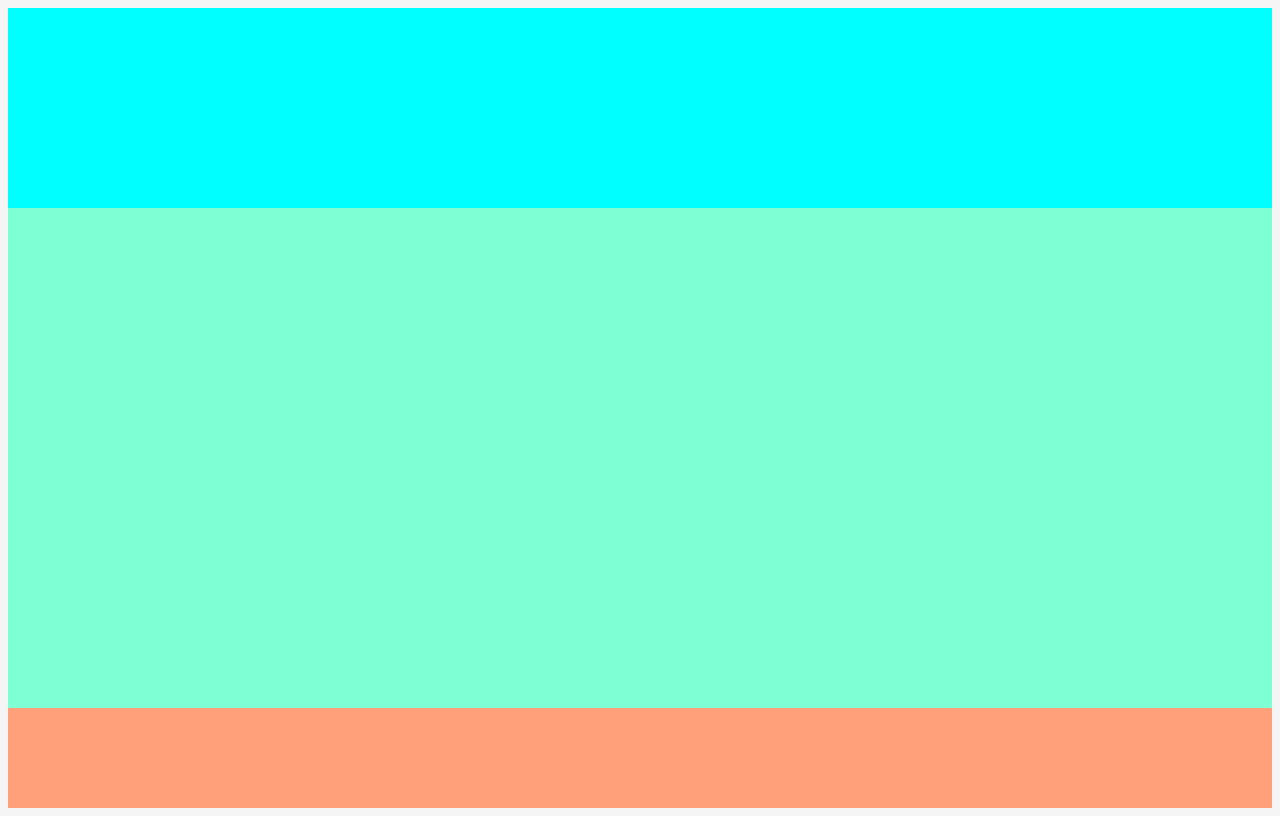
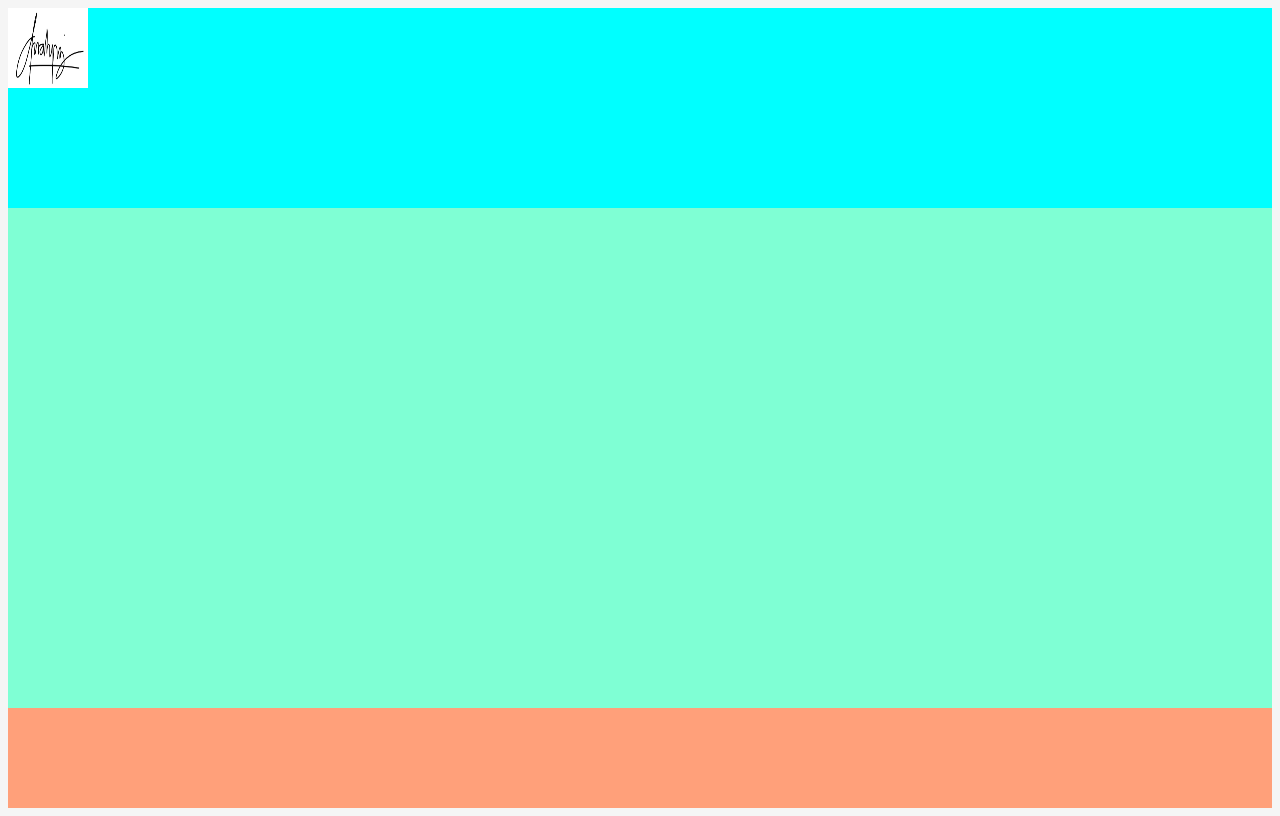
Before and after one commit to WahyuIndG/remote-git, a plain HTML site: page src/index.html in a window 1280 px wide. Drawn offline with Linux system fonts and the light colour scheme.

Commit message:
pengisian content image

```diff
--- a/css/style.css
+++ b/css/style.css
@@ -20,3 +20,8 @@ footer {
     height: 100px;
     background-color: lightsalmon;
 }
+
+header img {
+    width: 80px;
+    height: 80px;
+}
--- a/src/index.html
+++ b/src/index.html
@@ -11,7 +11,9 @@
 
 <body>
     <div class="container">
-        <header></header>
+        <header>
+            <img src="/img/ttd wahyu.jpg" alt="">
+        </header>
         <div class="content"></div>
         <footer></footer>
 </body>
```
Also changed, not shown: img/ttd wahyu.jpg (added).
